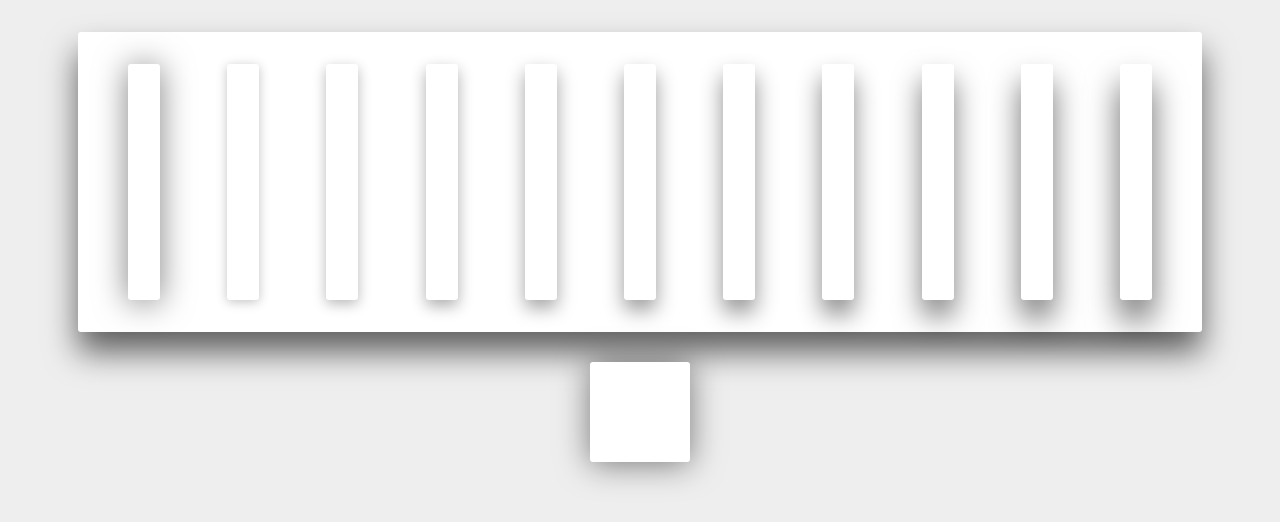
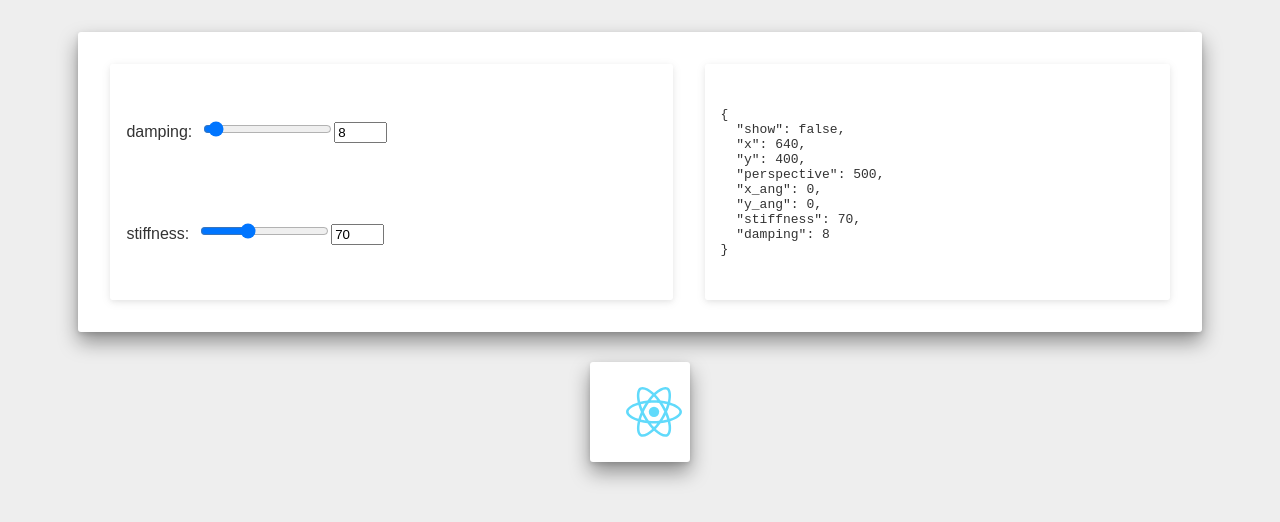
Before and after one commit to justjake/swan-lake, a React (Create React App) app: page / in a window 1280 px wide. Shown: the top 522 px of the page. Built offline with nearby package versions, Linux system fonts and the light colour scheme; the HTML template or start-up script is replaced by a standard one.

Commit message:
nice layout stuff

```diff
--- a/src/App.css
+++ b/src/App.css
@@ -10,13 +10,14 @@ html {
 
 .paper {
   background: #fff;
-  box-shadow: 0px 2px 2em rgba(0, 0, 0, 0.5);
   border-radius: 3px;
   padding: 1em;
   display: flex;
   justify-content: space-around;
   margin: 1em;
   position: relative;
+
+  color: #333;
 }
 
 .target {
--- a/src/App.js
+++ b/src/App.js
@@ -20,6 +20,8 @@ class App extends Component {
       perspective: 500,
       x_ang: 0,
       y_ang: 0,
+      stiffness: 70,  // presets.wobbly.stiffness,
+      damping: 8 // presets.wobbly.damping,
     }
     //window.addEventListener(
       //"mousemove",
@@ -56,6 +58,18 @@ class App extends Component {
     })
   }
 
+  renderStuff() {
+    return (
+      <Paper c="butt" h={10}>
+        { range(11).map(h => <Paper h={h} useStatic={this.state.show}/>) }
+      </Paper>
+    )
+  }
+
+  spring(v) {
+    return spring(v, { damping: this.state.damping, stiffness: this.state.stiffness })
+  }
+
   render() {
     const style = {
       flexGrow: 1,
@@ -69,16 +83,22 @@ class App extends Component {
 
     return (
       <div style={{perspective: this.state.perspective}}>
-        <Paper c="butt" h={10}>
-          {
-            range(11).map(h => <Paper h={h} useStatic={this.state.show}/>)
-          }
+        <Paper c="butt">
+          <Paper h={1} transparent grow col>
+            { this.renderSlider('damping', 0, 200) }
+            { this.renderSlider('stiffness', 0, 200) }
+          </Paper>
+          <Paper h={1} transparent grow col>
+            <pre>
+              { JSON.stringify(this.state, null, '  ') }
+            </pre>
+          </Paper>
         </Paper>
 
         <Motion style={{
           h: spring( scale(1, 10, this.state.y / window.innerHeight)),
-          x_off: wob(x_off_dest),
-          y_off: wob(y_off_dest),
+          x_off: this.spring(x_off_dest),
+          y_off: this.spring(y_off_dest),
         }}>
           {
             ({h, x_off, y_off}) => {
@@ -100,9 +120,9 @@ class App extends Component {
               const rotateX = (goingDown ? -1 : 1) * scale(0, maxAngle * 1.5, p)
               const rotateY = (goingRight ? 1 : -1) * scale(0, maxAngle * 2, p)
 
-              const height = scale(3, 30, p)
+              const height = scale(3, 50, p)
               const transforms = [
-               `translateZ(${scale(0, 100, p)}px)`,
+               `translateZ(${scale(0, 400, p)}px)`,
                //`rotateX(${scale(maxAngle, 0, xp)}deg)`,
                //`rotateY(${scale(maxAngle, 0, yp)}deg)`,
                `rotateX(${rotateX}deg)`,
@@ -127,12 +147,33 @@ class App extends Component {
                 marginRight: 'auto',
                 marginTop: '30px',
               }}>
+              <img src={logo} />
               </Paper>
             }
           }
         </Motion>
     </div>
     );
+  }
+
+  renderSlider(stateName, min, max) {
+    const onChange = e => this.setState({[stateName]: e.target.value})
+    return <label>
+      {stateName}: &nbsp;
+      <input
+        type="range"
+        min={min}
+        max={max}
+        value={this.state[stateName]}
+        onChange={onChange}
+      />
+      <input
+        type="number"
+        value={this.state[stateName]}
+        onChange={onChange}
+        style={{width: '4em'}}
+      />
+    </label>
   }
 
   renderForm() {
@@ -175,19 +216,44 @@ const range = (num) => {
 }
 const wob = (v) => spring(v, presets.wobbly)
 
-const Paper = ({children, className, style, height, useStatic, h, c} = {height: 5, useStatic: true}) => {
-  const c_ = className || c
+const Paper = ({
+  children,
+
+  // style
+  height = 5, h,
+  className, c,
+  style,
+  transparent,
+  disableStaticLight,
+
+  // flexbox layout
+  col,
+  reverse,
+  grow,
+} = {}) => {
+  const c_ = c || className
   const h_ = between(1, 50, h || height)
 
   const yOffset = scale(0, 20, h_ / 10)
   const spread = scale(0.5, 2, h_ / 10)
-  const darkness = scale(0.2, 0.6, h_ / 10)
-  const staticDarkness = scale(0.2, 0.05, h_ / 10)
+  const darkness = scale(0.2, 0.6, h_ / 10) * (transparent ? 0.3 : 1)
+  const staticDarkness = scale(0.2, 0.05, h_ / 10) * (transparent ? 0.3 : 1)
 
   const keyShadow = `0px ${yOffset}px ${spread}em rgba(0, 0, 0, ${darkness})`
   const staticShadow = `0px 2px 5px rgba(0, 0, 0, ${staticDarkness})`
-  const shadow = useStatic ? [keyShadow, staticShadow].join(', ') : keyShadow
-  const style_ = Object.assign({ boxShadow: shadow }, style)
+  const boxShadow = disableStaticLight ?  keyShadow : [keyShadow, staticShadow].join(', ')
+
+  let flexDirection = col ? 'column' : 'row'
+  if (reverse) flexDirection += '-reverse'
+
+  const style_ = Object.assign({
+    boxShadow,
+    flexDirection,
+    flexGrow: grow === true ? 1 : grow,
+    background: transparent ? 'transparent': null,
+  }, style)
+
+  console.log(style_)
 
   return (
     <div className={classNames(c_, 'paper')} style={style_}>
@@ -195,6 +261,8 @@ const Paper = ({children, className, style, height, useStatic, h, c} = {height:
     </div>
   )
 }
+
+
 
 
 const Guy = (props) => {
```
